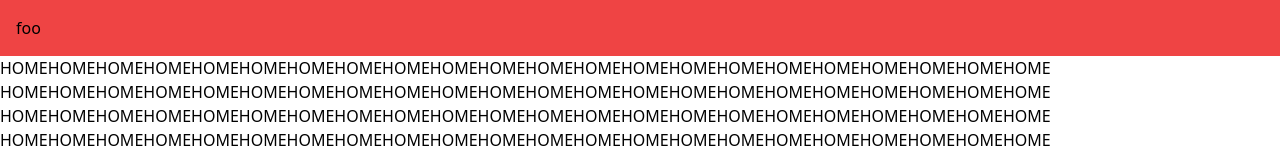
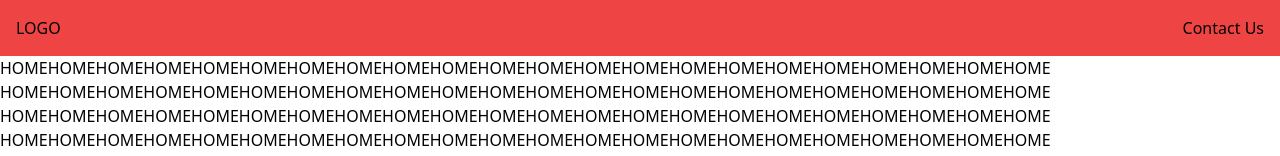
Before and after one commit to clairefro/icco-kennels-website, a Next.js app: page / in a window 1280 px wide. Shown: the top 156 px of the page. Built offline with nearby package versions, Linux system fonts and the light colour scheme.

Commit message:
Navbar links working

```diff
--- /dev/null
+++ b/src/components/Navbar/components/NavItem.tsx
@@ -0,0 +1,19 @@
+import React from "react";
+import Link from "next/link";
+
+type Props = {
+  href: string;
+  children: string;
+};
+
+const Navbar: React.FC<Props> = ({ href, children }) => {
+  return (
+    <span>
+      <Link href={href}>
+        <a>{children}</a>
+      </Link>
+    </span>
+  );
+};
+
+export default Navbar;
--- a/src/components/Navbar/index.tsx
+++ b/src/components/Navbar/index.tsx
@@ -1,7 +1,16 @@
+import Link from "next/link";
 import React from "react";
+import NavItem from "./components/NavItem";
 
 const Navbar: React.FC = () => {
-  return <nav className="bg-red-500 p-4">foo</nav>;
+  return (
+    <nav className="bg-red-500 flex justify-between p-4">
+      <Link href="/">LOGO</Link>
+      <div>
+        <NavItem href="/contact">Contact Us</NavItem>
+      </div>
+    </nav>
+  );
 };
 
 export default Navbar;
```
